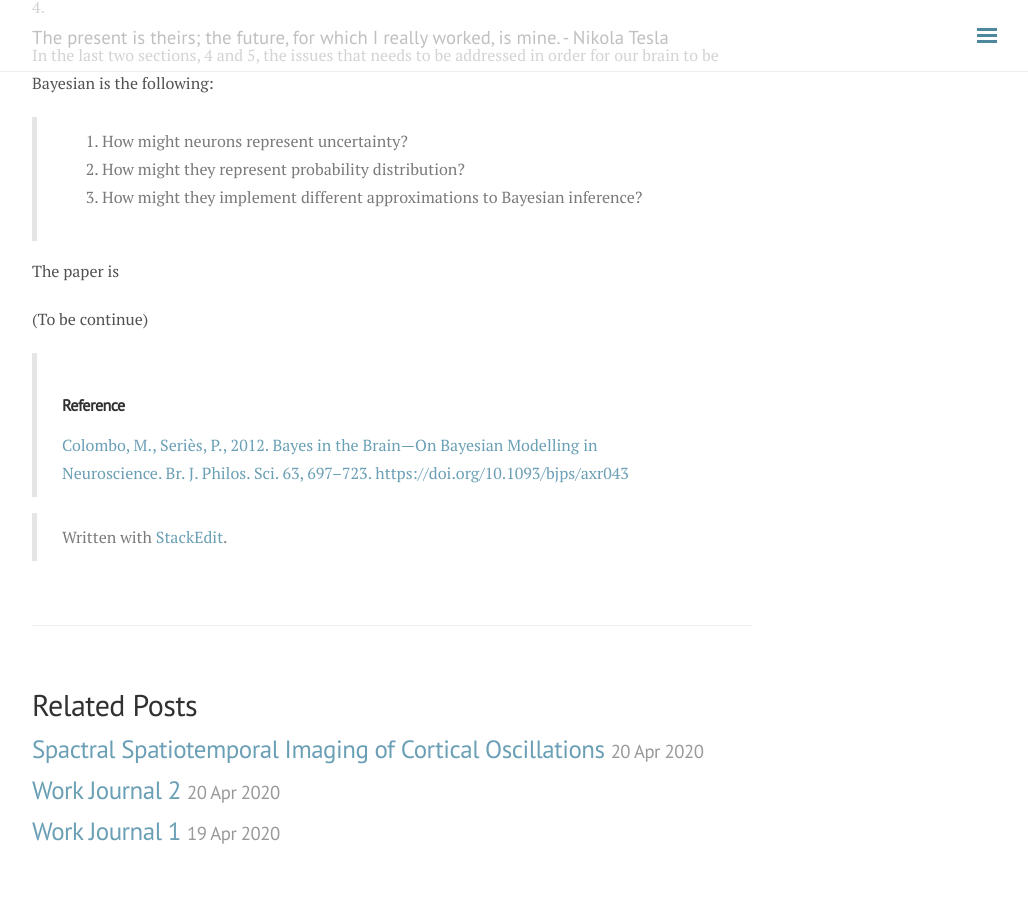
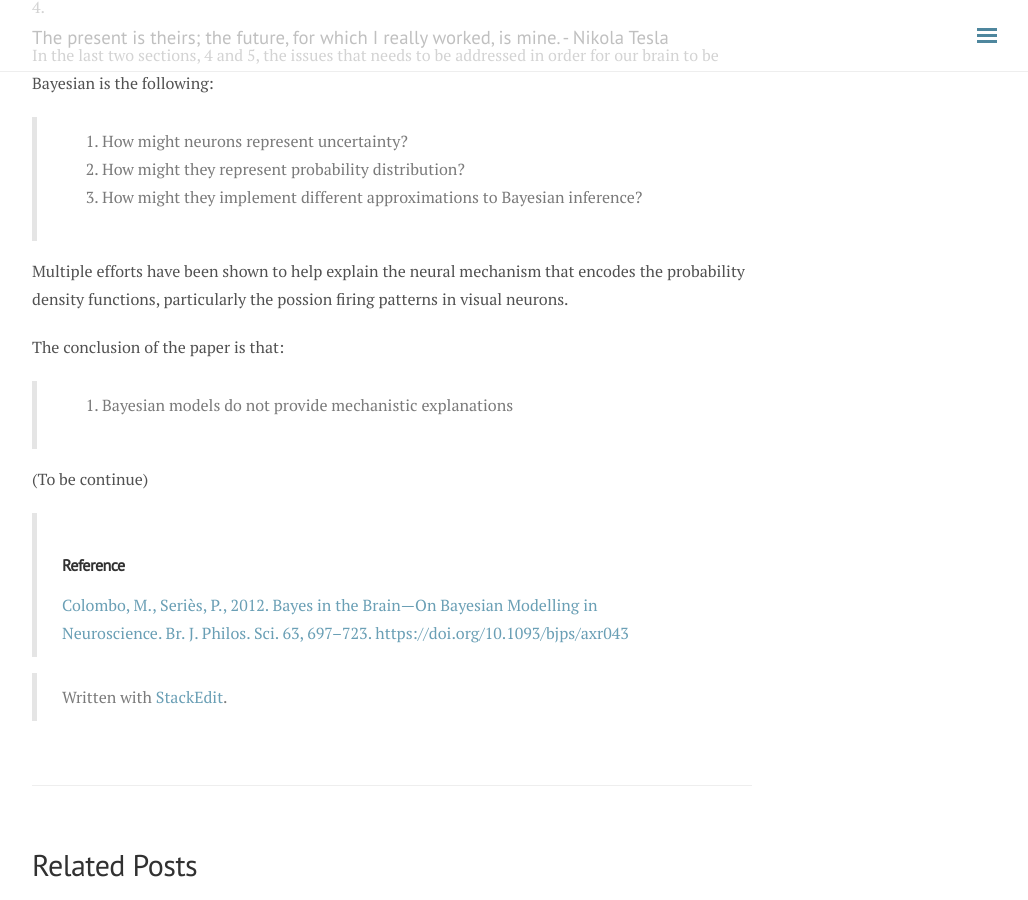
Before and after one commit to andylikescodes/andylikescodes.github.io, a Jekyll site: the page built from _posts/2020-04-18-Bayesian-Brain.md, in a window 1280 px wide and 900 px high, scrolled down 2164 px. Shown: the whole window, without its empty margins (248-1276 px from the left). Built offline with Jekyll 4.4.1, drawn with Linux system fonts in a browser that asks for light colours; nearby versions of some CDN libraries; comment, search, counter and statistics services are not loaded.

Commit message:
_posts/2020-04-18-Bayesian-Brain.md updated from https://stackedit.io/

```diff
--- a/_posts/2020-04-18-Bayesian-Brain.md
+++ b/_posts/2020-04-18-Bayesian-Brain.md
@@ -46,7 +46,10 @@ In the last two sections, 4 and 5, the issues that needs to be addressed in orde
 > 2. How might they represent probability distribution?
 > 3. How might they implement different approximations to Bayesian inference?
 
-The paper is
+Multiple efforts have been shown to help explain the neural mechanism that encodes the probability density functions, particularly the possion firing patterns in visual neurons.
+
+The conclusion of the paper is that:
+> 1. Bayesian models do not provide mechanistic explanations
 
 (To be continue)
 
```
Also changed, not shown: other parts of _posts/2020-04-18-Bayesian-Brain.md (+2 -2 lines).
